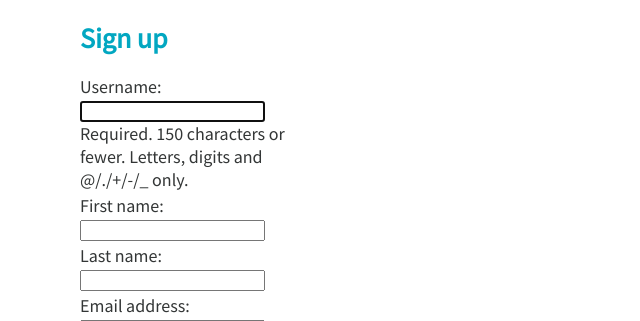
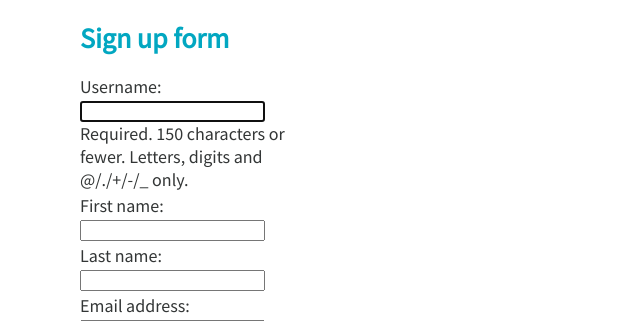
Before and after one commit to CHEMLEV/LocalServicesBoard, a Django app: page /accounts/signup/ in a window 1280 px wide. Shown: the part 164-485 px from the top of the page, without its empty margins (0-640 px from the left). Run offline with Django 4.2, Linux system fonts and the light colour scheme.

Commit message:
Sign up form heading added

```diff
--- a/templates/registration/signup.html
+++ b/templates/registration/signup.html
@@ -3,7 +3,7 @@
 {% block title %}Sign Up{% endblock %}
 
 {% block content %}
-  <h1>Sign up</h1>
+  <h1>Sign up form</h1>
   <form method="post">
     {% csrf_token %}
     {{ form.as_p }}
```
